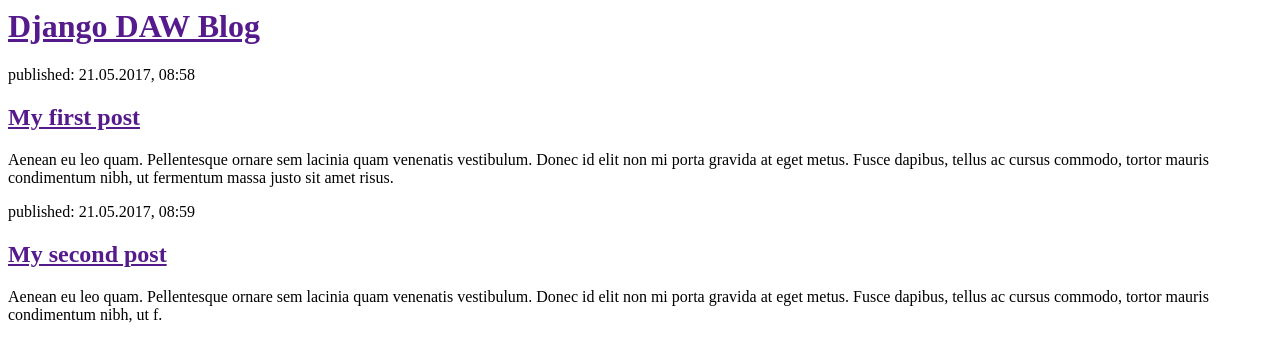
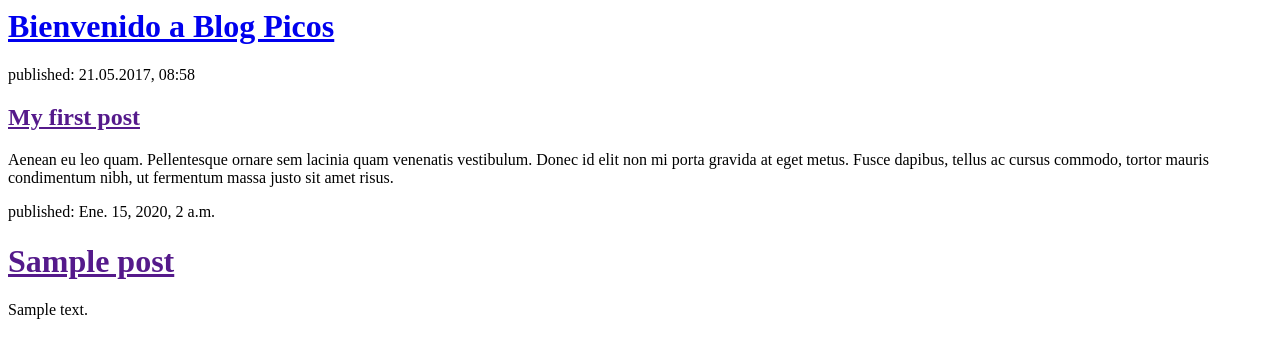
Before and after one commit to josepic99/mi-primer-blog, a Django app: page / in a window 1280 px wide. Shown: the top 362 px of the page. Run offline with Django 3.2, Linux system fonts and the light colour scheme; tables that the repository leaves empty hold one stand-in row (values such as "Sample post").

Commit message:
Modificacion a las vistas y plantillas para mostrar posts de la base de datos.

```diff
--- a/blog/templates/blog/post_list.html
+++ b/blog/templates/blog/post_list.html
@@ -1,10 +1,10 @@
 <html>
   <head>
-    <title>Django DAW blog</title>
+    <title>Picos Blog</title>
   </head>
   <body>
     <div>
-      <h1><a href="">Django DAW Blog</a></h1>
+      <h1><a href="/">Bienvenido a Blog Picos</a></h1>
     </div>
 
     <div>
@@ -18,14 +18,12 @@
       </p>
     </div>
 
+    {% for post in posts %}
     <div>
-      <p>published: 21.05.2017, 08:59</p>
-      <h2><a href="">My second post</a></h2>
-      <p>
-        Aenean eu leo quam. Pellentesque ornare sem lacinia quam venenatis
-        vestibulum. Donec id elit non mi porta gravida at eget metus. Fusce
-        dapibus, tellus ac cursus commodo, tortor mauris condimentum nibh, ut f.
-      </p>
+      <p>published: {{ post.published_date }}</p>
+      <h1><a href="">{{ post.title }}</a></h1>
+      <p>{{ post.text|linebreaksbr }}</p>
     </div>
+    {% endfor %}
   </body>
 </html>
--- a/blog/views.py
+++ b/blog/views.py
@@ -1,6 +1,7 @@
 from django.shortcuts import render
-
-# Create your views here.
+from django.utils import timezone
+from .models import Post
 
 def post_list(request):
-    return render(request, 'blog/post_list.html', {})
+    posts=Post.objects.filter(published_date__lte=timezone.now()).order_by('published_date')
+    return render(request, 'blog/post_list.html', {'posts': posts})
```
